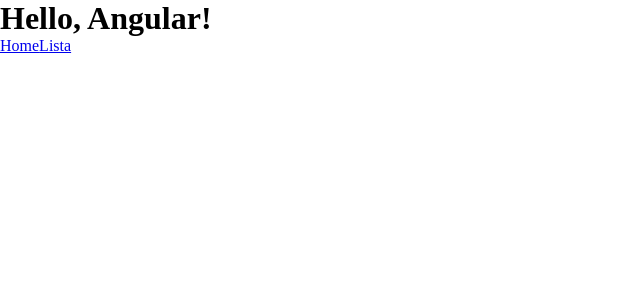
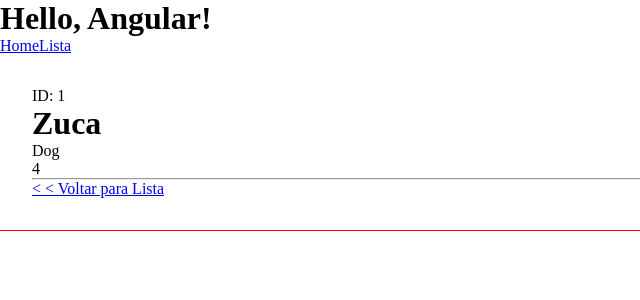
Before and after one commit to devroberta/moments-angular-project, an Angular app: page /list/1 in a window 1280 px wide. Before the commit this address led to /. Shown: the top 300 px of the page, without its empty margins (0-640 px from the left). Built offline with nearby package versions, Linux system fonts and the light colour scheme; data requests are answered from the project's data file.

Commit message:
rotas dinamicas

```diff
--- a/src/app/app-routing.module.ts
+++ b/src/app/app-routing.module.ts
@@ -2,10 +2,12 @@ import { NgModule } from '@angular/core';
 import { RouterModule, Routes } from '@angular/router';
 import { FirstComponentComponent } from './components/first-component/first-component.component';
 import { ListRenderComponent } from './components/list-render/list-render.component';
+import { ItemDetailComponent } from './components/item-detail/item-detail.component';
 
 const routes: Routes = [
   {path: '', component: FirstComponentComponent},
   {path: 'list', component: ListRenderComponent},
+  {path: 'list/:id', component: ItemDetailComponent}
 ];
 
 @NgModule({
--- a/src/app/app.module.ts
+++ b/src/app/app.module.ts
@@ -14,7 +14,8 @@ import { ChangeNumberComponent } from './components/change-number/change-number.
 import { ListRenderComponent } from './components/list-render/list-render.component';
 import { PipesComponent } from './components/pipes/pipes.component';
 import { TwoWayBindingComponent } from './components/two-way-binding/two-way-binding.component';
-import { HttpClientModule } from '@angular/common/http'
+import { HttpClientModule } from '@angular/common/http';
+import { ItemDetailComponent } from './components/item-detail/item-detail.component'
 
 @NgModule({
   declarations: [
@@ -28,7 +29,8 @@ import { HttpClientModule } from '@angular/common/http'
     ChangeNumberComponent,
     ListRenderComponent,
     PipesComponent,
-    TwoWayBindingComponent
+    TwoWayBindingComponent,
+    ItemDetailComponent
   ],
   imports: [
     BrowserModule,
--- /dev/null
+++ b/src/app/components/item-detail/item-detail.component.html
@@ -0,0 +1,8 @@
+<div *ngIf="animal" class="class" >
+  <p>ID: {{ animal?.id }}</p>
+  <h1>{{ animal?.name}}</h1>
+  <p>{{ animal?.type }}</p>
+  <p>{{ animal?.age }}</p>
+  <hr />
+  <a routerLink="/list">&lt; &lt; Voltar para Lista</a>
+</div>
--- /dev/null
+++ b/src/app/components/item-detail/item-detail.component.ts
@@ -0,0 +1,23 @@
+import { Component } from '@angular/core';
+import { ActivatedRoute } from '@angular/router';
+import { ListService } from 'src/app/service/list.service';
+import { Animal } from 'src/app/interface/Animal';
+
+@Component({
+  selector: 'app-item-detail',
+  templateUrl: './item-detail.component.html',
+  styleUrls: ['./item-detail.component.css']
+})
+
+export class ItemDetailComponent {
+  animal?: Animal;
+
+  constructor(private listService: ListService, private route: ActivatedRoute) {
+    this.getAnimal();
+  }
+
+  getAnimal() {
+    const id = Number(this.route.snapshot.paramMap.get("id"));
+    this.listService.getItem(id).subscribe((animal) => this.animal = animal);
+  }
+}
--- a/src/app/components/list-render/list-render.component.html
+++ b/src/app/components/list-render/list-render.component.html
@@ -2,7 +2,7 @@
   <h2>Animais:</h2>
   <ul>
     <li *ngFor="let animal of animals">
-      Nome: {{ animal.name }} - {{ animal.type }}
+      Nome: <a routerLink="/list/{{ animal.id }}">{{ animal.name }}</a> - Tipo: {{ animal.type }}
       <button (click)="showAge(animal)">Show Age</button>
       <button (click)="removeAnimal(animal)">Excluir</button>
     </li>
--- a/src/app/interface/Animal.ts
+++ b/src/app/interface/Animal.ts
@@ -1,4 +1,5 @@
 export interface Animal {
+  id: number;
   name: string;
   type: string;
   age: number;
--- a/src/app/service/list.service.ts
+++ b/src/app/service/list.service.ts
@@ -21,4 +21,8 @@ export class ListService {
   getAll(): Observable<Animal[]> {
     return this.http.get<Animal[]>(this.apiUrl);;
   }
+
+  getItem(id: Number): Observable<Animal> {
+    return this.http.get<Animal>(`${this.apiUrl}/${id}`);
+  }
 }
```
Also changed, not shown: src/app/components/item-detail/item-detail.component.css (added), 1 other file (tests, documents, lock files or other folders).
